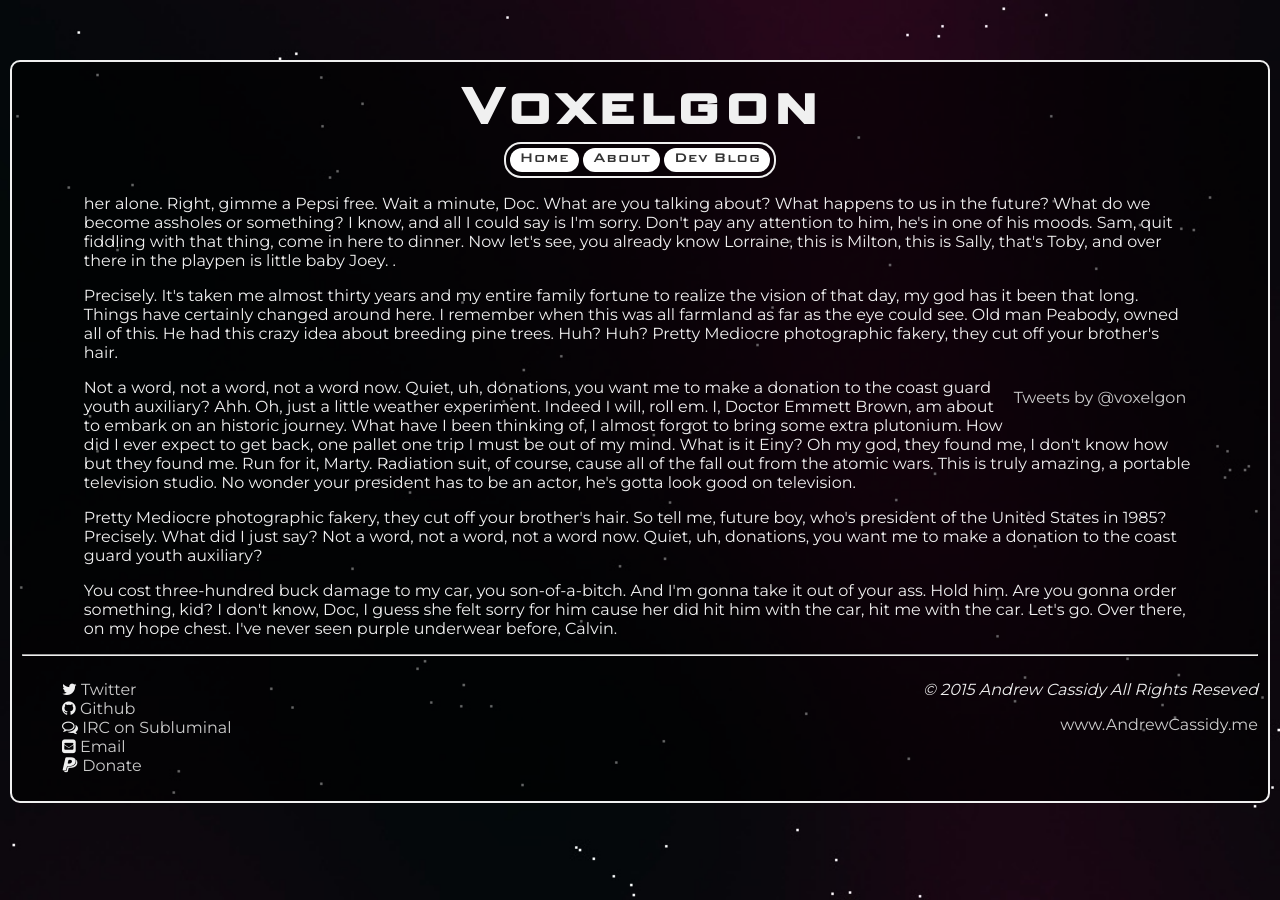
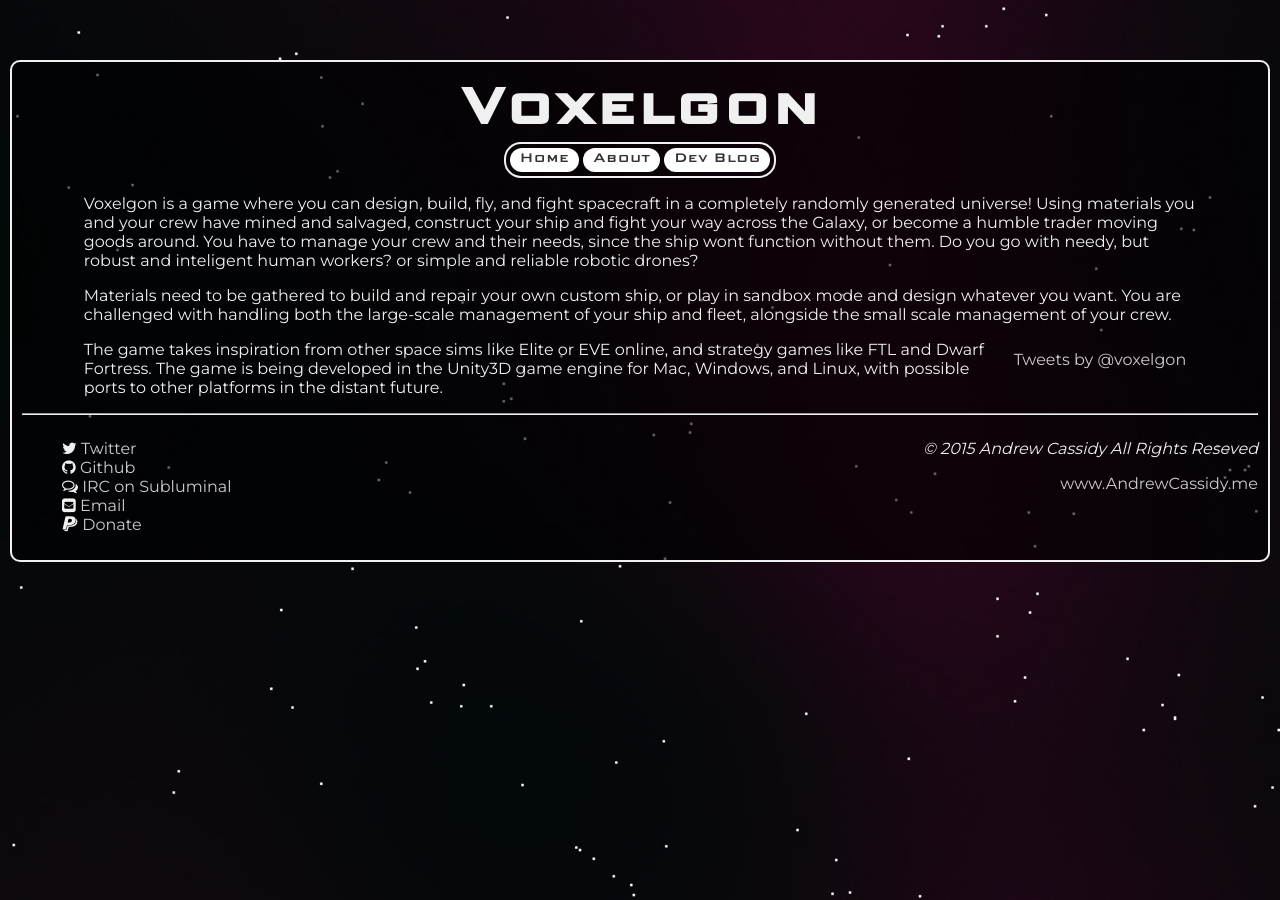
Before and after one commit to Voxelgon/Voxelgon.github.io, a Jekyll site: the page built from index.html, in a window 1280 px wide. Built offline with Jekyll 4.4.1, drawn with Linux system fonts in a browser that asks for light colours; comment, search, counter and statistics services are not loaded.

Commit message:
Actual content

```diff
--- a/index.html
+++ b/index.html
@@ -3,10 +3,10 @@ layout: default
 ---
 
 
-<p> her alone. Right, gimme a Pepsi free. Wait a minute, Doc. What are you talking about? What happens to us in the future? What do we become assholes or something? I know, and all I could say is I'm sorry. Don't pay any attention to him, he's in one of his moods. Sam, quit fiddling with that thing, come in here to dinner. Now let's see, you already know Lorraine, this is Milton, this is Sally, that's Toby, and over there in the playpen is little baby Joey.
-.
+<p> Voxelgon is a game where you can design, build, fly, and fight spacecraft in a completely randomly generated universe! Using materials you and your crew have mined and salvaged, construct your ship and fight your way across the Galaxy, or become a humble trader moving goods around. You have to manage your crew and their needs, since the ship wont function without them. Do you go with needy, but robust and inteligent human workers? or simple and reliable robotic drones?
 </p>
-<p>Precisely. It's taken me almost thirty years and my entire family fortune to realize the vision of that day, my god has it been that long. Things have certainly changed around here. I remember when this was all farmland as far as the eye could see. Old man Peabody, owned all of this. He had this crazy idea about breeding pine trees. Huh? Huh? Pretty Mediocre photographic fakery, they cut off your brother's hair.</p>
+<p>Materials need to be gathered to build and repair your own custom ship, or play in sandbox mode and design whatever you want. You are challenged with handling both the large-scale management of your ship and fleet, alongside the small scale management of your crew.
+</p>
 
 
 <div class="float-right">
@@ -14,9 +14,5 @@ layout: default
 </div>
 
 
-<p>Not a word, not a word, not a word now. Quiet, uh, donations, you want me to make a donation to the coast guard youth auxiliary? Ahh. Oh, just a little weather experiment. Indeed I will, roll em. I, Doctor Emmett Brown, am about to embark on an historic journey. What have I been thinking of, I almost forgot to bring some extra plutonium. How did I ever expect to get back, one pallet one trip I must be out of my mind. What is it Einy? Oh my god, they found me, I don't know how but they found me. Run for it, Marty. Radiation suit, of course, cause all of the fall out from the atomic wars. This is truly amazing, a portable television studio. No wonder your president has to be an actor, he's gotta look good on television.</p>
-<p>Pretty Mediocre photographic fakery, they cut off your brother's hair. So tell me, future boy, who's president of the United States in 1985? Precisely. What did I just say? Not a word, not a word, not a word now. Quiet, uh, donations, you want me to make a donation to the coast guard youth auxiliary?</p>
-
-<p>
-    You cost three-hundred buck damage to my car, you son-of-a-bitch. And I'm gonna take it out of your ass. Hold him. Are you gonna order something, kid? I don't know, Doc, I guess she felt sorry for him cause her did hit him with the car, hit me with the car. Let's go. Over there, on my hope chest. I've never seen purple underwear before, Calvin.
+<p> The game takes inspiration from other space sims like Elite or EVE online, and strategy games like FTL and Dwarf Fortress. The game is being developed in the Unity3D game engine for Mac, Windows, and Linux, with possible ports to other platforms in the distant future.
 </p>
```
Also changed, not shown: about.html (+4 -9 lines).
